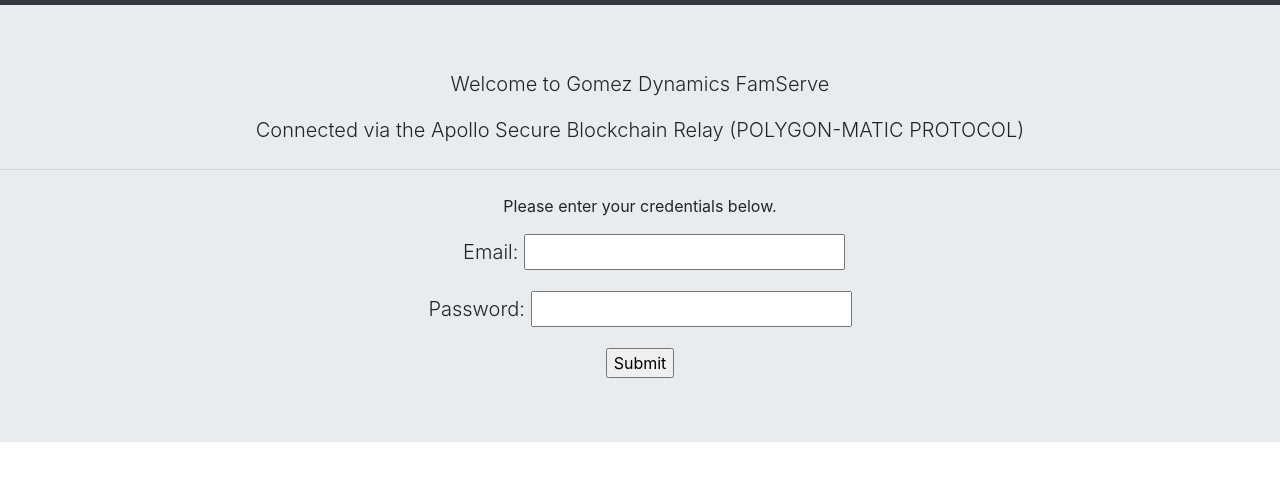
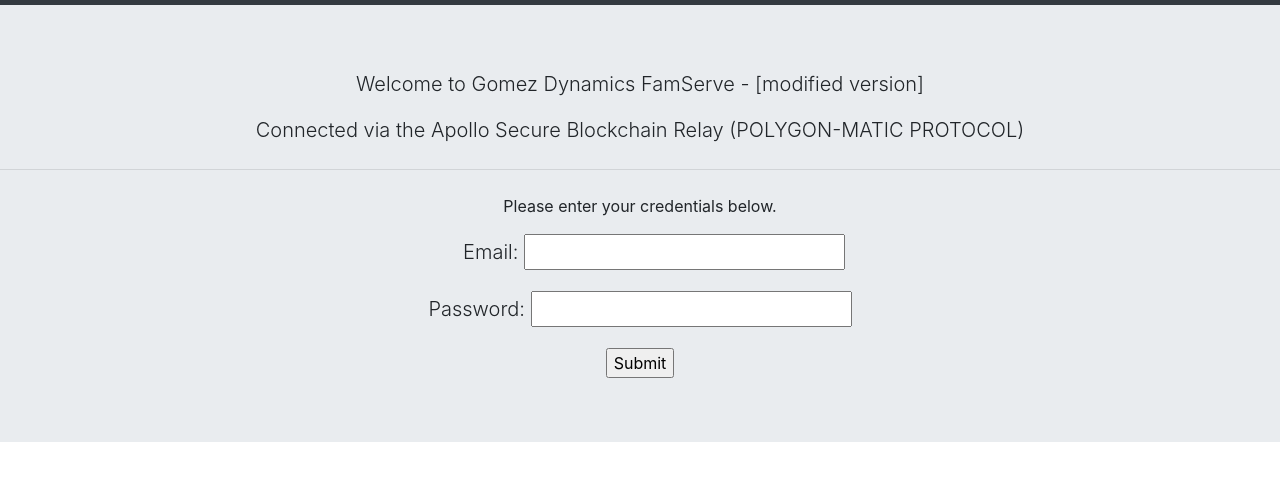
Before and after one commit to whitecarabao/Apps-Dev---Portal, a plain HTML site: page index.html in a window 1280 px wide. Shown: the part 51-532 px from the top of the page. Drawn offline with Linux system fonts and the light colour scheme.

Commit message:
Sample Change with Commit
Added [modified version] on line 21 as boilerplate change for committing purposes.

Purely cosmetic change. No major changes or modifications applied.

```diff
--- a/index.html
+++ b/index.html
@@ -18,7 +18,7 @@
 </nav>
 
   <div class="jumbotron jumbotron-fluid text-center">
-    <p class="lead">Welcome to Gomez Dynamics FamServe</p>
+    <p class="lead">Welcome to Gomez Dynamics FamServe - [modified version]</p>
     <p class="lead">Connected via the Apollo Secure Blockchain Relay (POLYGON-MATIC PROTOCOL) </p>
     <hr class="my-4">
       <p>Please enter your credentials below.</p>
```
